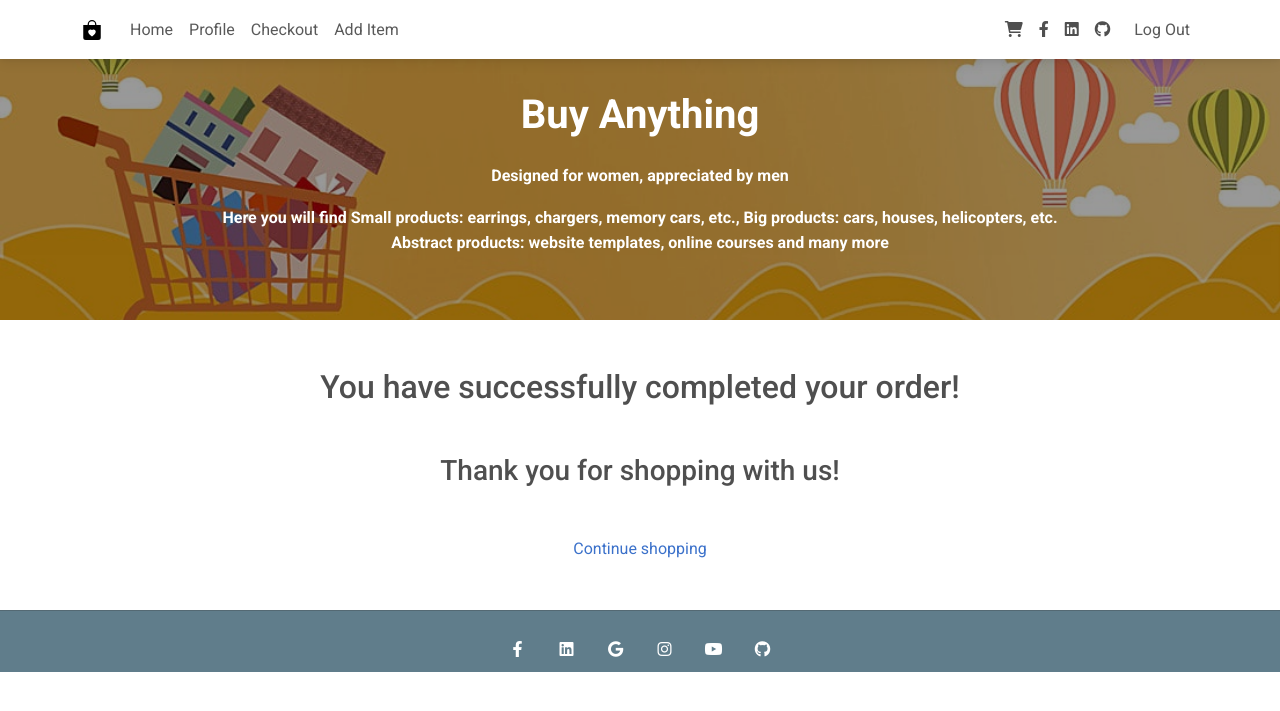
After one commit to xaoccc/OnlyShop, a Django app: page /order/completed/ in a window 1280 px wide. The commit adds this page. Shown: the top 711 px of the page. Run offline with Django 4.2, Linux system fonts and the light colour scheme; the visitor is signed in with stand-in values (Sample User, id 1); data that the repository does not hold is empty.

Commit message:
order completed updated

```diff
--- a/OnlyShop/main_app/views.py
+++ b/OnlyShop/main_app/views.py
@@ -118,9 +118,9 @@ class OrderSummaryView(GetUserMixin, OrdersCountMixin, OnlyShopLoginRequiredMixi
             for item in Order.objects.filter(user=self.request.user, ordered=False)[0].items.all():
                 total_cart_amount += item.item.new_price * item.quantity
 
-
         context['total_cart_amount'] = total_cart_amount
         context['billing_info_form'] = BillingInfoForm(user_profile=self.request.user.profile)
+        context['current_order'] = Order.objects.filter(user=self.request.user)
 
         return context
 
@@ -133,7 +133,7 @@ class OrderSummaryView(GetUserMixin, OrdersCountMixin, OnlyShopLoginRequiredMixi
             current_billing_info = BillingInfo.objects.last()
             current_order.billing_info = current_billing_info
             current_order.save()
-            return redirect('index') # TODO: REPLACE WITH SUCCESS PAGE
+            return redirect('order_completed')
         else:
             context = self.get_context_data()
             context['billing_info_form'] = billing_info_form
--- a/OnlyShop/order/urls.py
+++ b/OnlyShop/order/urls.py
@@ -5,4 +5,5 @@ from OnlyShop.order import views
 urlpatterns = [
     path('', views.AllOrdersView.as_view(), name='all_orders'),
     path('<int:pk>/', views.OrderDetailView.as_view(), name='order_details'),
+    path('completed/', views.OrderCompleteView.as_view(), name='order_completed'),
 ]
--- a/OnlyShop/order/views.py
+++ b/OnlyShop/order/views.py
@@ -1,4 +1,4 @@
-from django.views.generic import ListView, DetailView
+from django.views.generic import ListView, DetailView, TemplateView
 from OnlyShop.order.models import Order
 from OnlyShop.profiles.models import BillingInfo
 from OnlyShop.utils.mixins import OrdersCountMixin, OnlyShopLoginRequiredMixin
@@ -25,3 +25,7 @@ class AllOrdersView(OnlyShopLoginRequiredMixin, OrdersCountMixin, ListView):
 class OrderDetailView(OnlyShopLoginRequiredMixin, OrdersCountMixin, DetailView):
     model = Order
     template_name = "order/order-details.html"
+
+
+class OrderCompleteView(OnlyShopLoginRequiredMixin, OrdersCountMixin, TemplateView):
+    template_name = "order/order-success.html"
--- /dev/null
+++ b/templates/order/order-success.html
@@ -0,0 +1,14 @@
+{% extends 'base.html' %}
+{% block content %}
+<main>
+    <div class="container">
+        <h2 class="my-5 text-center">You have successfully completed your order!</h2>
+        <h3 class="my-5 text-center">Thank you for shopping with us!</h3>
+
+        <div class="row md-5 my-5 text-center">
+            <a href="{% url 'index' %}">Continue shopping</a>
+        </div>
+
+    </div>
+</main>
+{% endblock %}
```
Also changed, not shown: templates/checkout.html (+10 -14 lines).
